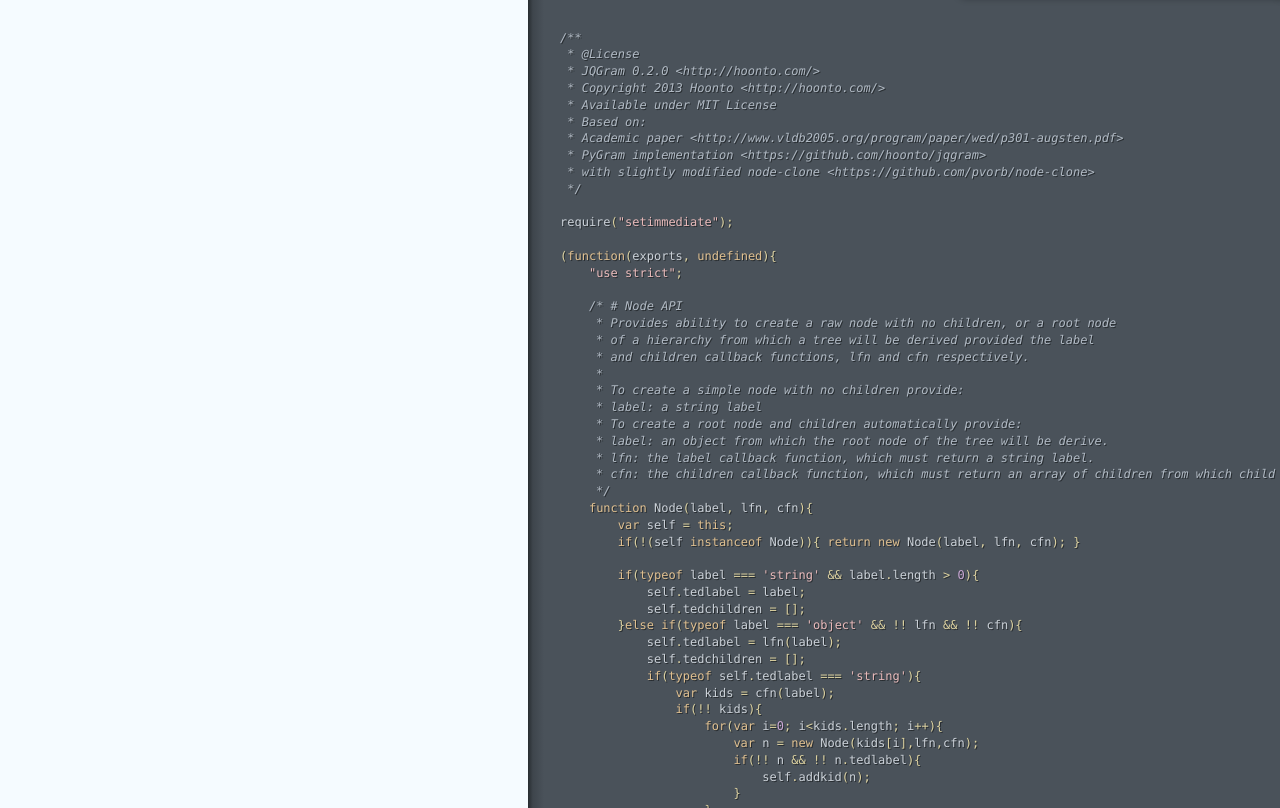
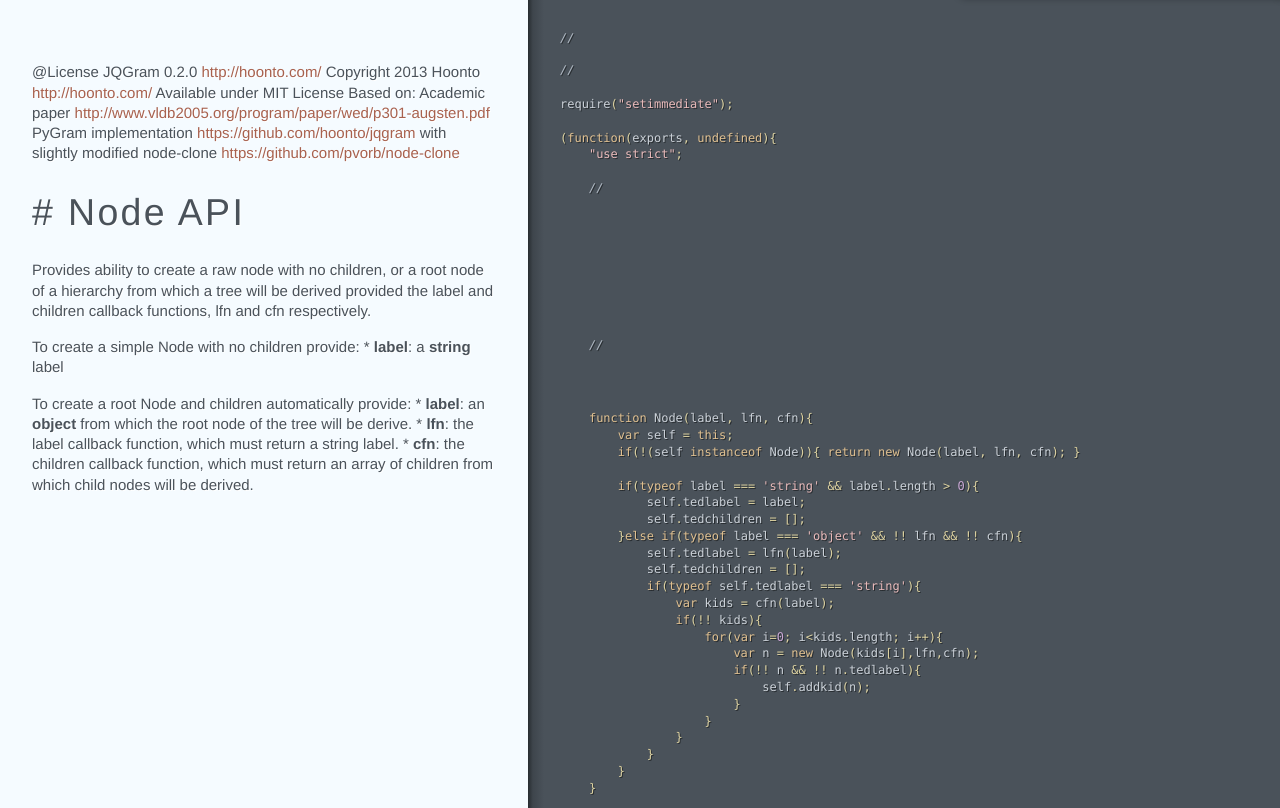
Before and after one commit to hoonto/jqgram, a plain HTML site: page jqgram.html in a window 1280 px wide. Shown: the part 36-844 px from the top of the page. Drawn offline with Linux system fonts and the light colour scheme.

Commit message:
Generated documentation for fa5d1f3c3efbd02c95646e2bb2bf450e8811fd54

```diff
--- a/assets/behavior.js
+++ b/assets/behavior.js
@@ -22,6 +22,14 @@ f.event={add:function(a,c,d,e,g){var h,i,j,k,l,m,n,o,p,q,r,s;if(!(a.nodeType===3
       "depth": 1,
       "outline": [
         {
+          "type": "heading",
+          "data": {
+            "level": 1,
+            "title": "# Node API",
+            "slug": "-node-api"
+          },
+          "depth": 1
+        }, {
           "type": "heading",
           "data": {
             "level": 1,
--- a/jqgram.html
+++ b/jqgram.html
@@ -1,31 +1,24 @@
-<!DOCTYPE html><html lang="en"><head><title>jqgram</title></head><meta http-equiv="Content-Type" content="text/html; charset=utf-8"><meta name="viewport" content="width=device-width, initial-scale=1.0, minimum-scale=1.0, maximum-scale=1.0"><meta name="groc-relative-root" content=""><meta name="groc-document-path" content="jqgram"><meta name="groc-project-path" content="jqgram.js"><meta name="groc-github-url" content="https://github.com/hoonto/jqgram"><link rel="stylesheet" type="text/css" media="all" href="assets/style.css"><script type="text/javascript" src="assets/behavior.js"></script><body><div id="meta"><div class="file-path"><a href="https://github.com/hoonto/jqgram/blob/master/jqgram.js">jqgram.js</a></div></div><div id="document"><div class="segment"><div class="code"><div class="wrapper"><span class="cm">/**</span>
-<span class="cm"> * @License</span>
-<span class="cm"> * JQGram 0.2.0 &lt;http://hoonto.com/&gt;</span>
-<span class="cm"> * Copyright 2013 Hoonto &lt;http://hoonto.com/&gt;</span>
-<span class="cm"> * Available under MIT License</span>
-<span class="cm"> * Based on: </span>
-<span class="cm"> * Academic paper &lt;http://www.vldb2005.org/program/paper/wed/p301-augsten.pdf&gt;</span>
-<span class="cm"> * PyGram implementation &lt;https://github.com/hoonto/jqgram&gt; </span>
-<span class="cm"> * with slightly modified node-clone &lt;https://github.com/pvorb/node-clone&gt; </span>
-<span class="cm"> */</span>
+<!DOCTYPE html><html lang="en"><head><title>jqgram</title></head><meta http-equiv="Content-Type" content="text/html; charset=utf-8"><meta name="viewport" content="width=device-width, initial-scale=1.0, minimum-scale=1.0, maximum-scale=1.0"><meta name="groc-relative-root" content=""><meta name="groc-document-path" content="jqgram"><meta name="groc-project-path" content="jqgram.js"><meta name="groc-github-url" content="https://github.com/hoonto/jqgram"><link rel="stylesheet" type="text/css" media="all" href="assets/style.css"><script type="text/javascript" src="assets/behavior.js"></script><body><div id="meta"><div class="file-path"><a href="https://github.com/hoonto/jqgram/blob/master/jqgram.js">jqgram.js</a></div></div><div id="document"><div class="segment"><div class="code"><div class="wrapper"><span class="c1">//</span></div></div></div><div class="segment"><div class="comments"><div class="wrapper"><p>@License
+JQGram 0.2.0 <a href="http://hoonto.com/">http://hoonto.com/</a>
+Copyright 2013 Hoonto <a href="http://hoonto.com/">http://hoonto.com/</a>
+Available under MIT License
+Based on:
+Academic paper <a href="http://www.vldb2005.org/program/paper/wed/p301-augsten.pdf">http://www.vldb2005.org/program/paper/wed/p301-augsten.pdf</a>
+PyGram implementation <a href="https://github.com/hoonto/jqgram">https://github.com/hoonto/jqgram</a>
+with slightly modified node-clone <a href="https://github.com/pvorb/node-clone">https://github.com/pvorb/node-clone</a> </p></div></div><div class="code"><div class="wrapper"><span class="c1">//</span>
 
 <span class="nx">require</span><span class="p">(</span><span class="s2">&quot;setimmediate&quot;</span><span class="p">);</span>
 
 <span class="p">(</span><span class="kd">function</span><span class="p">(</span><span class="nx">exports</span><span class="p">,</span> <span class="kc">undefined</span><span class="p">){</span>
-    <span class="s2">&quot;use strict&quot;</span><span class="p">;</span>
+    <span class="s2">&quot;use strict&quot;</span><span class="p">;</span></div></div></div><div class="segment"><div class="comments"><div class="wrapper"><h1 id="-node-api"># Node API</h1>
 
-    <span class="cm">/* # Node API</span>
-<span class="cm">     * Provides ability to create a raw node with no children, or a root node</span>
-<span class="cm">     * of a hierarchy from which a tree will be derived provided the label </span>
-<span class="cm">     * and children callback functions, lfn and cfn respectively.</span>
-<span class="cm">     *</span>
-<span class="cm">     * To create a simple node with no children provide:</span>
-<span class="cm">     * label: a string label </span>
-<span class="cm">     * To create a root node and children automatically provide:</span>
-<span class="cm">     * label: an object from which the root node of the tree will be derive.</span>
-<span class="cm">     * lfn: the label callback function, which must return a string label.</span>
-<span class="cm">     * cfn: the children callback function, which must return an array of children from which child nodes will be derived.  </span>
-<span class="cm">     */</span>
+<p>Provides ability to create a raw node with no children, or a root node
+of a hierarchy from which a tree will be derived provided the label
+and children callback functions, lfn and cfn respectively.</p></div></div><div class="code"><div class="wrapper">    <span class="c1">//</span></div></div></div><div class="segment"><div class="comments"><div class="wrapper"><p>To create a simple Node with no children provide:
+* <strong>label</strong>: a <strong>string</strong> label </p></div></div><div class="code"><div class="wrapper">    <span class="c1">//</span></div></div></div><div class="segment"><div class="comments"><div class="wrapper"><p>To create a root Node and children automatically provide:
+* <strong>label</strong>: an <strong>object</strong> from which the root node of the tree will be derive.
+* <strong>lfn</strong>: the label callback function, which must return a string label.
+* <strong>cfn</strong>: the children callback function, which must return an array of children from which child nodes will be derived.  </p></div></div><div class="code"><div class="wrapper">
     <span class="kd">function</span> <span class="nx">Node</span><span class="p">(</span><span class="nx">label</span><span class="p">,</span> <span class="nx">lfn</span><span class="p">,</span> <span class="nx">cfn</span><span class="p">){</span>
         <span class="kd">var</span> <span class="nx">self</span> <span class="o">=</span> <span class="k">this</span><span class="p">;</span>
         <span class="k">if</span><span class="p">(</span><span class="o">!</span><span class="p">(</span><span class="nx">self</span> <span class="k">instanceof</span> <span class="nx">Node</span><span class="p">)){</span> <span class="k">return</span> <span class="k">new</span> <span class="nx">Node</span><span class="p">(</span><span class="nx">label</span><span class="p">,</span> <span class="nx">lfn</span><span class="p">,</span> <span class="nx">cfn</span><span class="p">);</span> <span class="p">}</span>
```
